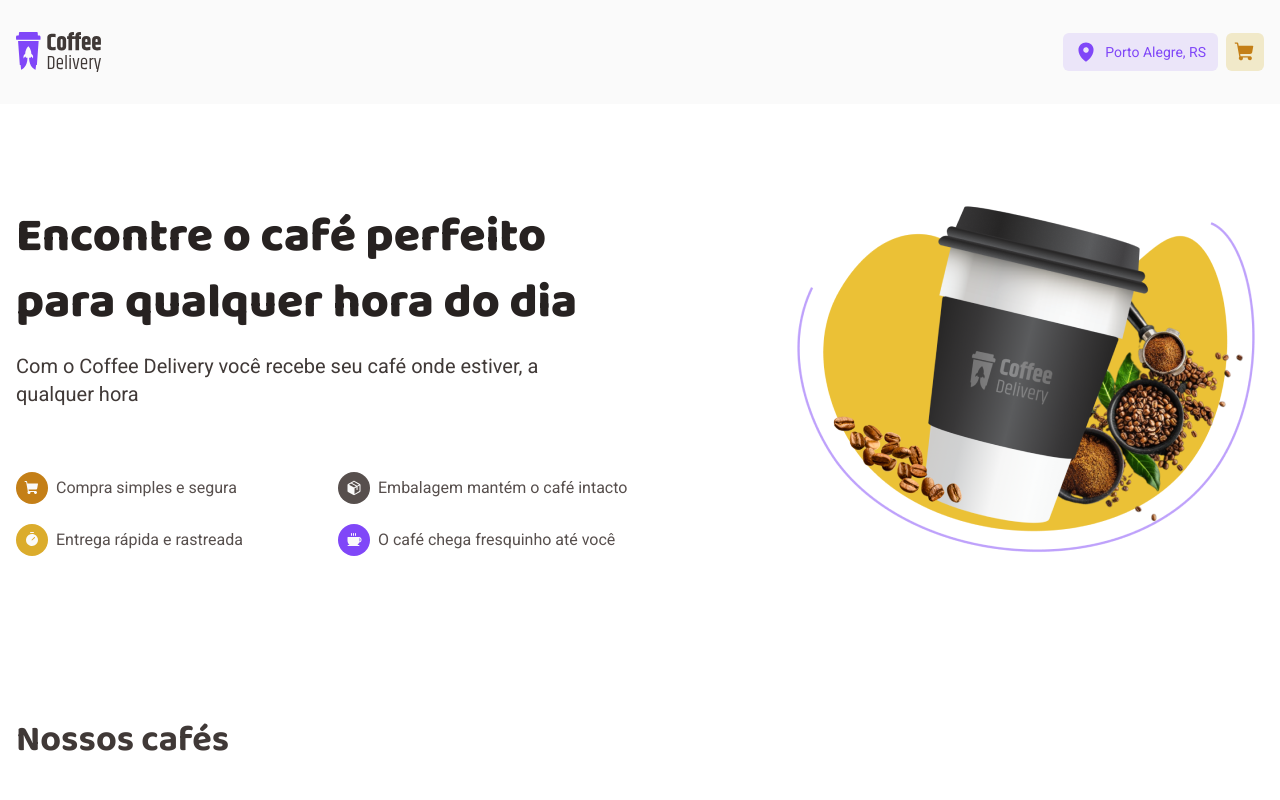
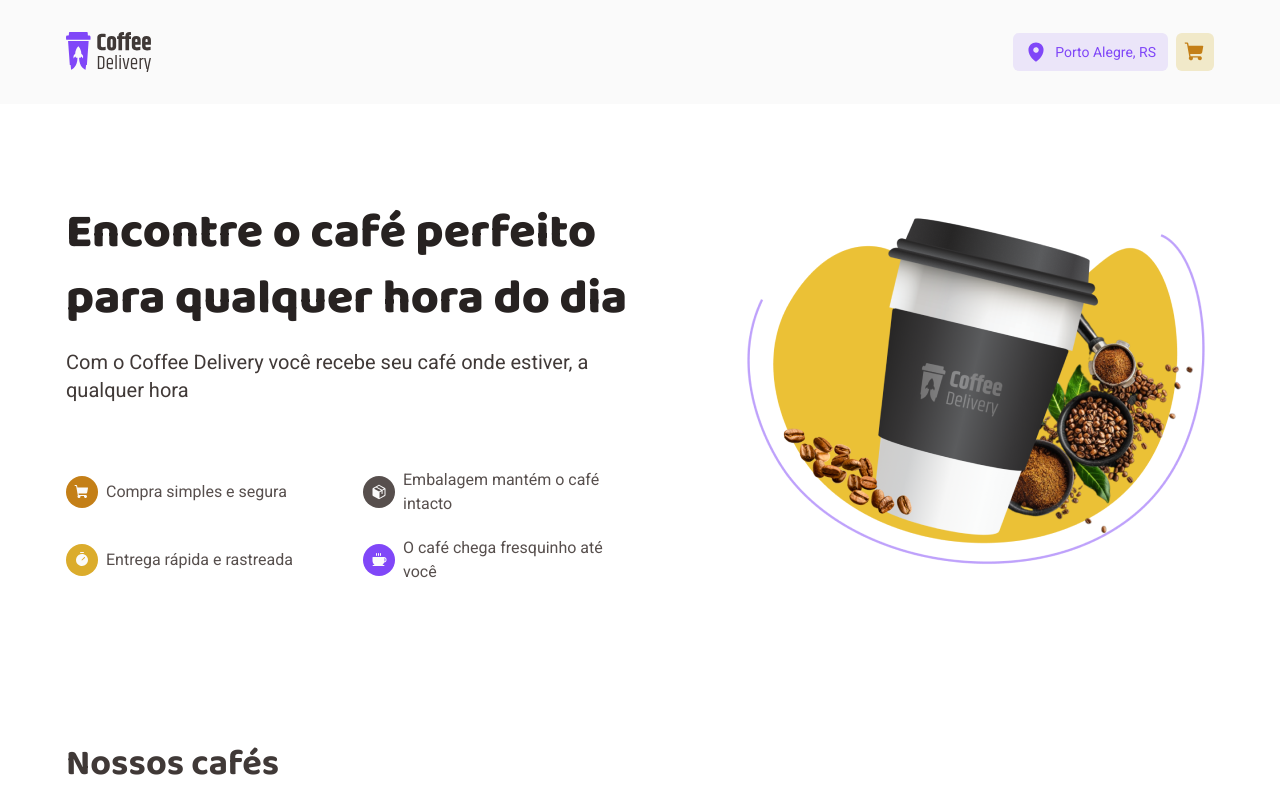
Before and after one commit to wellingtonrodriguesbr/coffee-delivery-next, a Next.js app: page / in a window 1280 px wide. Shown: the top 800 px of the page. Built offline with nearby package versions, Linux system fonts and the light colour scheme.

Commit message:
style: update max-width page

```diff
--- a/src/styles/globals.css
+++ b/src/styles/globals.css
@@ -4,7 +4,7 @@
 
 .container {
   width: 100%;
-  max-width: 1440px;
+  max-width: 1180px;
   padding: 0 1rem;
   margin: 0 auto;
 }
```
